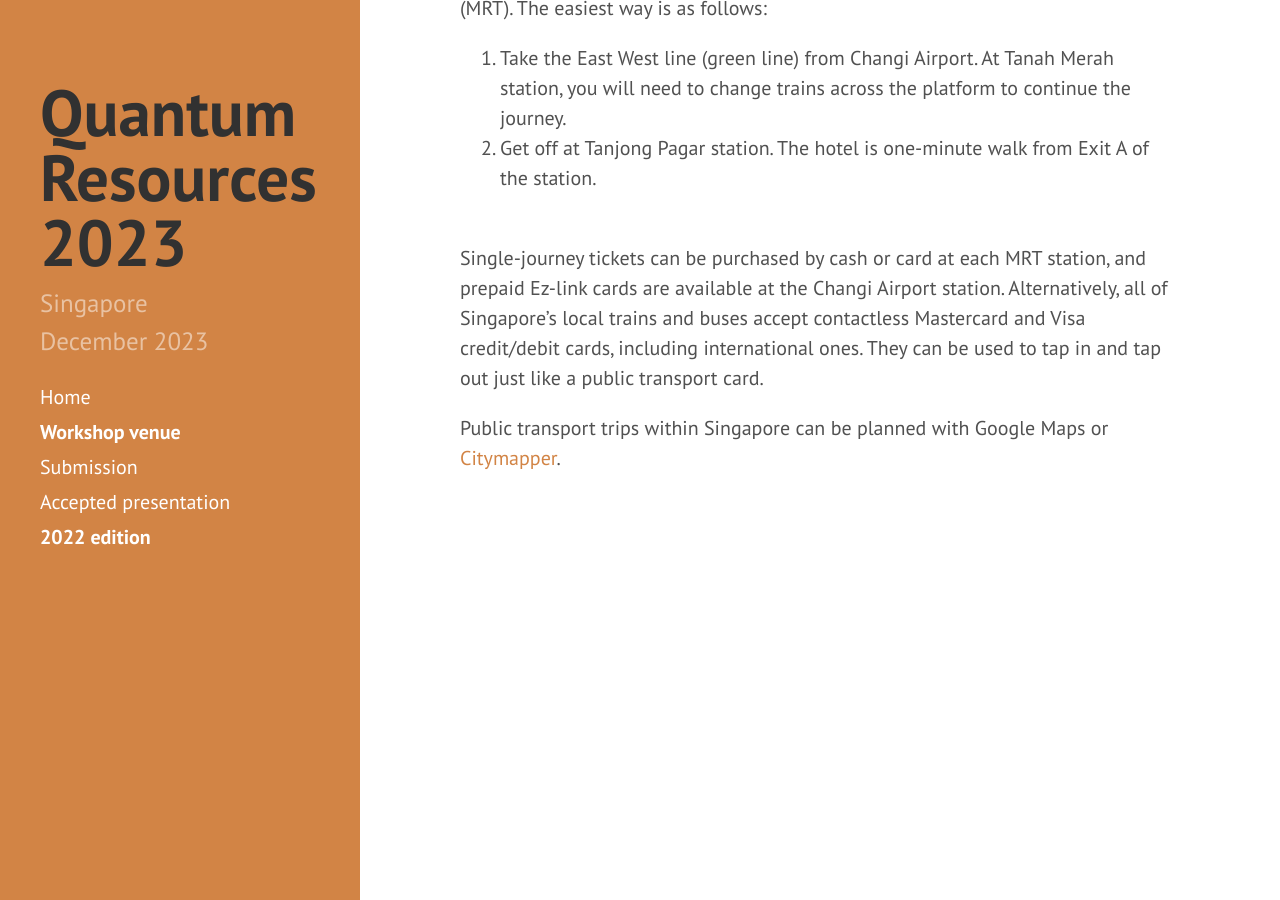
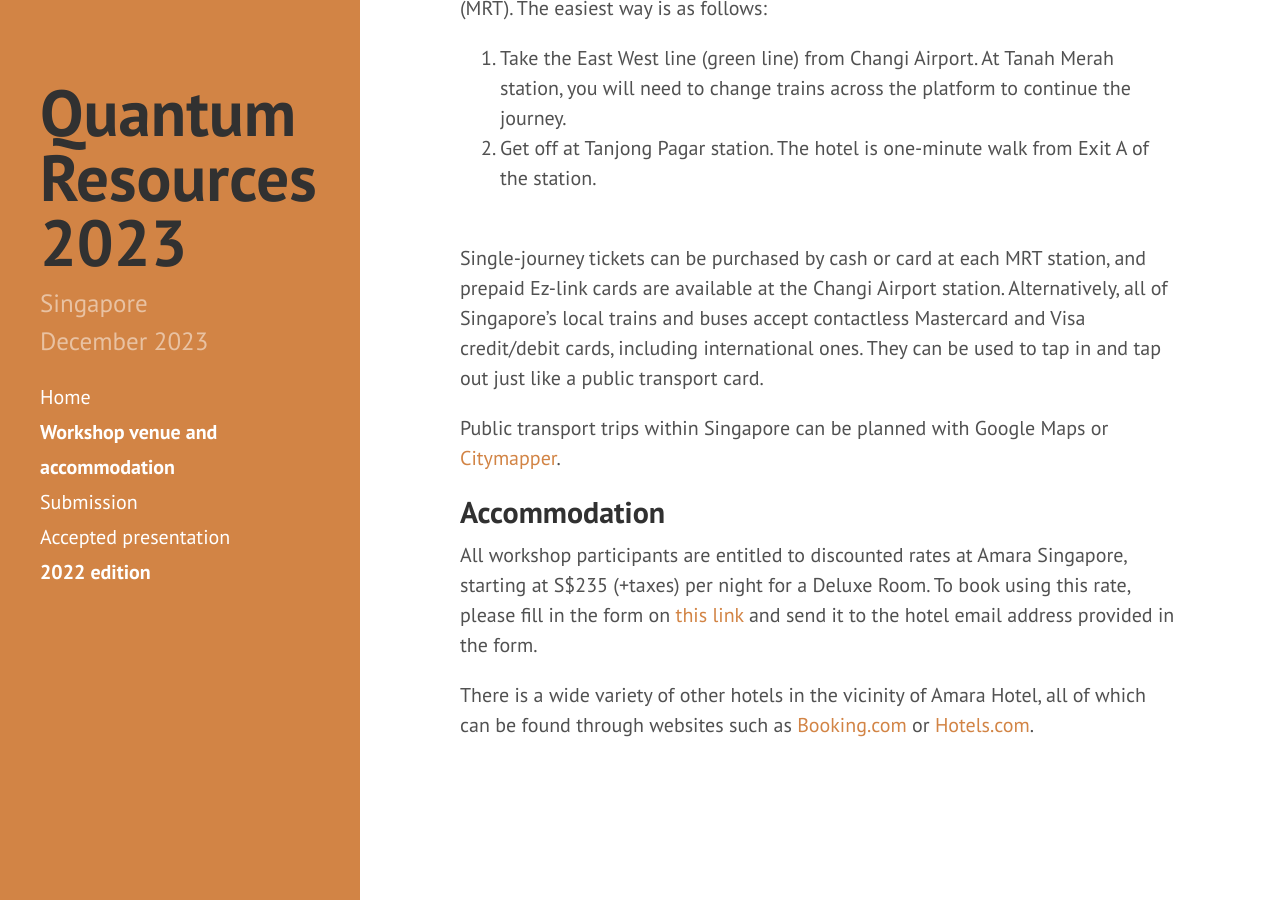
Before and after one commit to RyujiPat2/RyujiPat2.github.io, a Jekyll site: the page built from venue.md, in a window 1280 px wide and 900 px high, scrolled down 1527 px. Built offline with Jekyll 4.4.1, drawn with Linux system fonts in a browser that asks for light colours; nearby versions of some CDN libraries; some of the changed text lies outside the part shown.

Commit message:
Update venue.md

```diff
--- a/venue.md
+++ b/venue.md
@@ -1,6 +1,6 @@
 ---
 layout: page
-title: Workshop venue
+title: Workshop venue and accommodation
 order: 2
 ---
 
@@ -36,13 +36,12 @@ Single-journey tickets can be purchased by cash or card at each MRT station, and
 
 Public transport trips within Singapore can be planned with Google Maps or [Citymapper](https://citymapper.com/singapore?set_region=sg-singapore).
 
-<!-- ## Accommodation -->
+## Accommodation
 
-<!-- All workshop participants are entitled to discounted rates at Paradox Singapore, starting at S$260 (+taxes) per night for a Luxe Room. To book using this rate, please [use this link](https://reservations.travelclick.com/95976?groupID=3487706). -->
+All workshop participants are entitled to discounted rates at Amara Singapore, starting at S$235 (+taxes) per night for a Deluxe Room. To book using this rate, please fill in the form on [this link](https://www.dropbox.com/scl/fi/sfa19kg7fsesslf1h2mjk/hotel_reservation.pdf?rlkey=qc9fuvaeh3y8gptug5s0in850&dl=0) and send it to the hotel email address provided in the form.
 
 
-
-<!-- There is a wide variety of other hotels in the vicinity of Amara Hotel, all of which can be found through websites such as [Booking.com](https://www.booking.com/searchresults.en-gb.html?checkin=2022-12-04;checkout=2022-12-09;dest_id=8159;dest_type=district;srpvid=1d2060e357470057;ss=Clarke%20Quay&#) or [Hotels.com](https://sg.hotels.com/search.do?resolved-location=NEIGHBORHOOD%3A1771966%3AUNKNOWN%3AUNKNOWN&destination-id=1771966&q-destination=Clarke%20Quay,%20Singapore,%20Singapore&q-check-in=2022-12-04&q-check-out=2022-12-09&q-rooms=1&q-room-0-adults=1&q-room-0-children=0).  -->
+There is a wide variety of other hotels in the vicinity of Amara Hotel, all of which can be found through websites such as [Booking.com](https://www.booking.com/searchresults.en-gb.html?checkin=2022-12-04;checkout=2022-12-09;dest_id=8159;dest_type=district;srpvid=1d2060e357470057;ss=Clarke%20Quay&#) or [Hotels.com](https://sg.hotels.com/search.do?resolved-location=NEIGHBORHOOD%3A1771966%3AUNKNOWN%3AUNKNOWN&destination-id=1771966&q-destination=Clarke%20Quay,%20Singapore,%20Singapore&q-check-in=2022-12-04&q-check-out=2022-12-09&q-rooms=1&q-room-0-adults=1&q-room-0-children=0).
 
 
 <!-- We also suggest to search for other hotels around the Chinatown and Bugis areas, which have many cheaper options and are within a 10&ndash;15-minute bus ride to the workshop venue. -->
```
